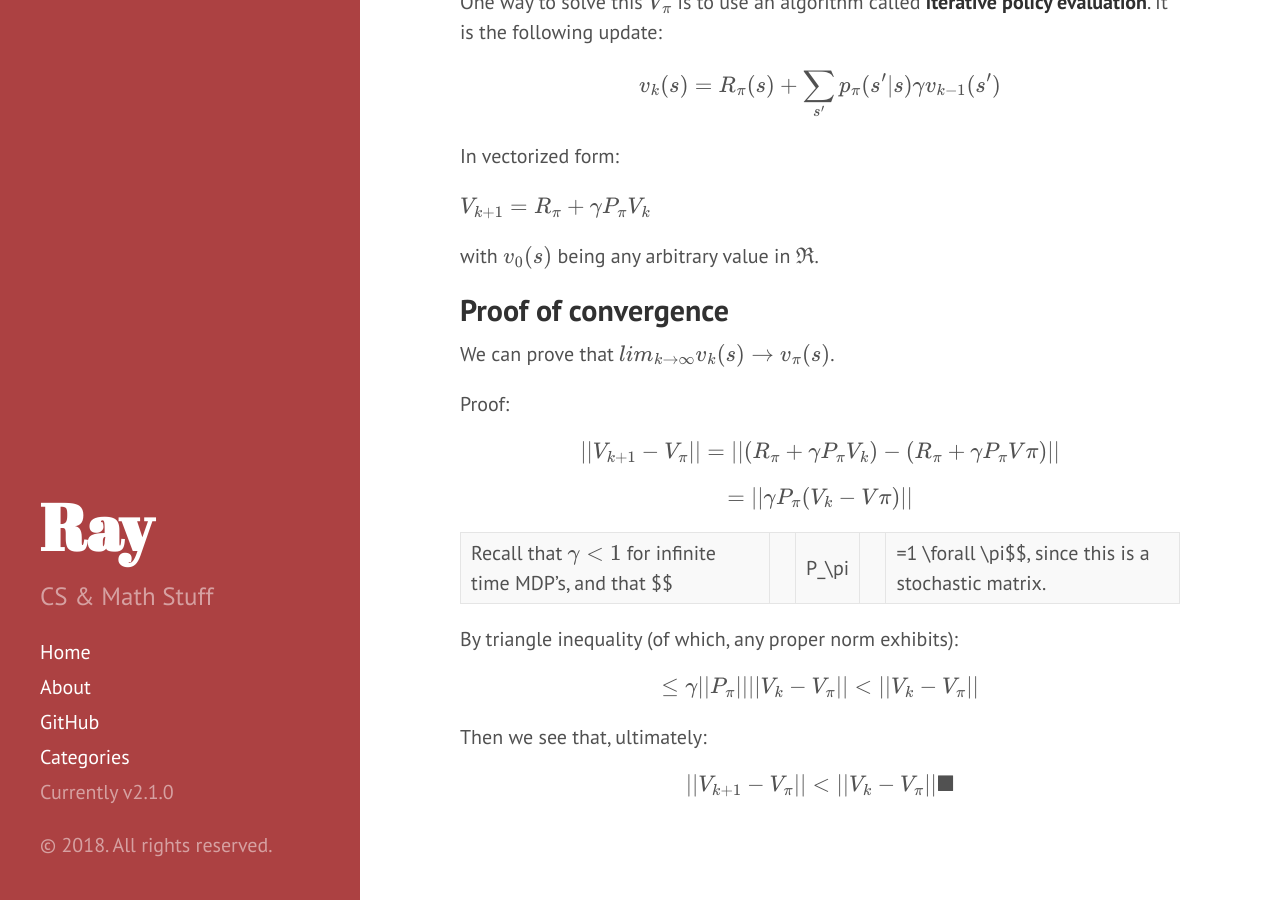
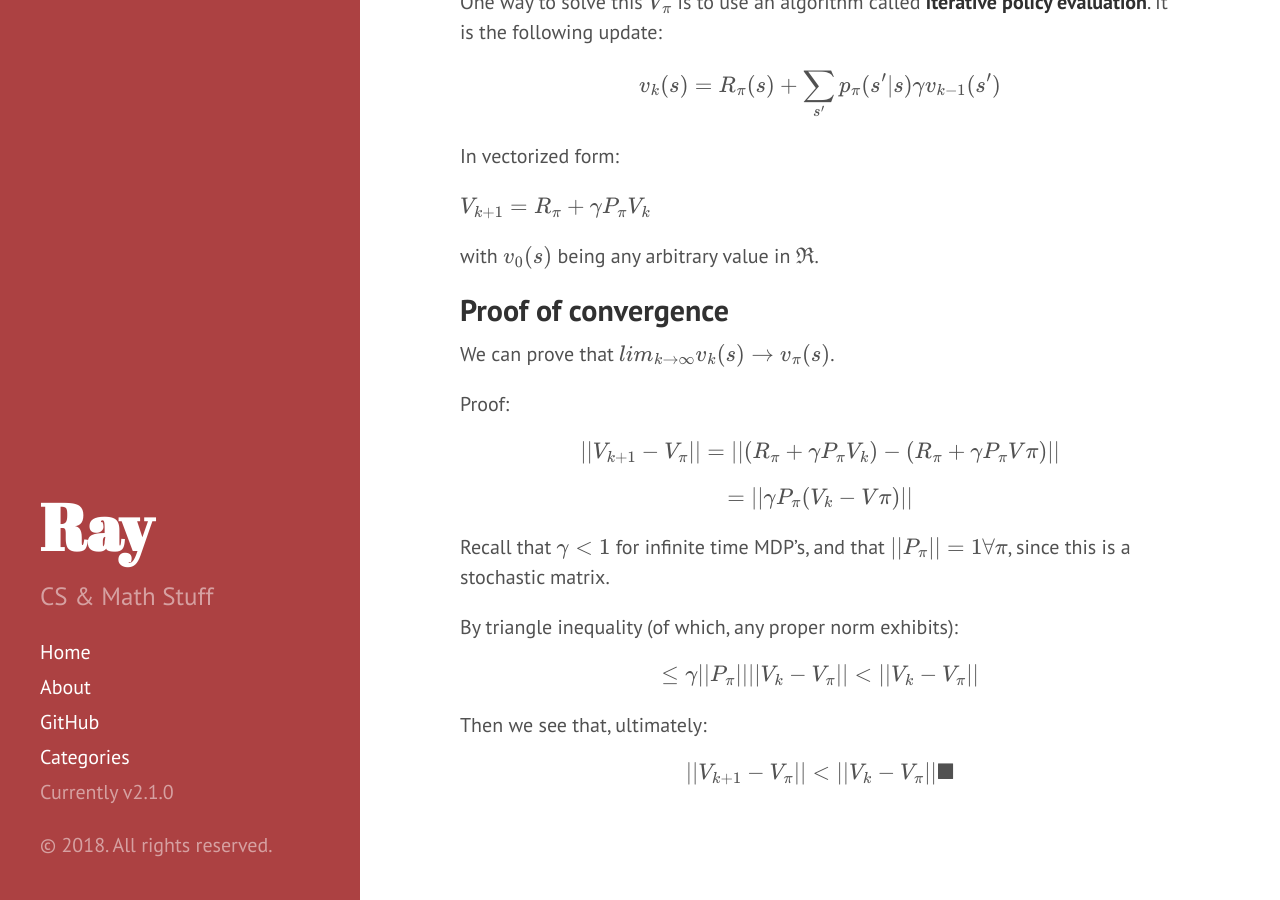
Before and after one commit to OneRaynyDay/oneraynyday.github.io, a Jekyll site: the page built from _posts/2018-05-06-Reinforcement-Learning-MDPs.md, in a window 1280 px wide and 900 px high, scrolled down 4189 px. Built offline with Jekyll 4.4.1, drawn with Linux system fonts in a browser that asks for light colours; formulas are drawn with MathJax 3.

Commit message:
Updating files

```diff
--- a/_posts/2018-05-06-Reinforcement-Learning-MDPs.md
+++ b/_posts/2018-05-06-Reinforcement-Learning-MDPs.md
@@ -145,7 +145,7 @@ $$ ||V_{k+1} - V_\pi|| = ||(R_\pi + \gamma P_\pi V_k) - (R_\pi + \gamma P_\pi V\
 
 $$= ||\gamma P_\pi(V_k-V\pi)||$$
 
-Recall that $\gamma < 1$ for infinite time MDP's, and that $$||P_\pi||=1 \forall \pi$$, since this is a stochastic matrix.
+Recall that $\gamma < 1$ for infinite time MDP's, and that $$\vert \vert P_\pi\vert \vert=1 \forall \pi$$, since this is a stochastic matrix.
 
 By triangle inequality (of which, any proper norm exhibits):
 
```
